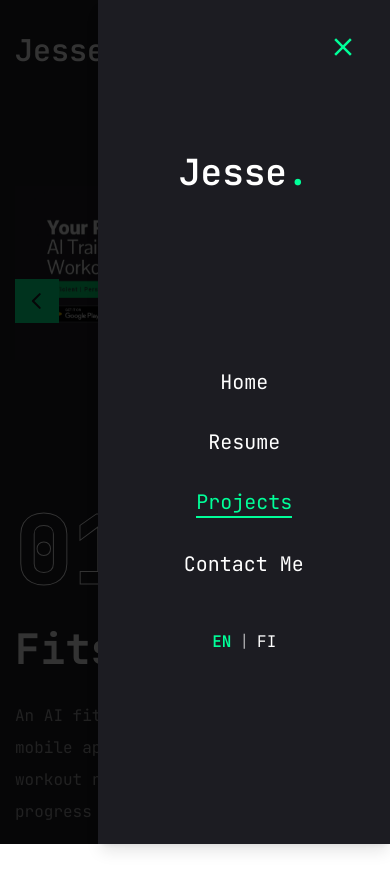
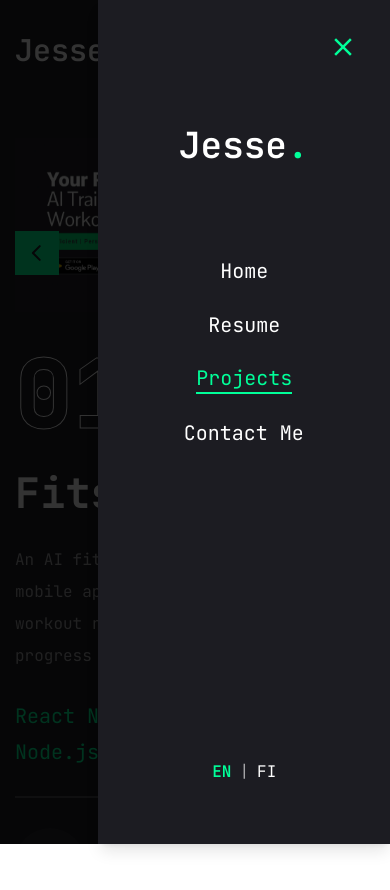
Before and after one commit to FirePlank/Portfolio, a Next.js app: page /projects in a window 390 px wide. Both pictures are taken after a click on the button 359 px from the left and 50 px from the top of the page. Shown: the top 890 px of the page. Built offline with nearby package versions, Linux system fonts and the light colour scheme.

Commit message:
feat: improved responsiveness

```diff
--- a/app/contact/page.tsx
+++ b/app/contact/page.tsx
@@ -106,7 +106,7 @@ const Contact = () => {
     return <motion.section
         initial={{opacity: 0}}
         animate={{opacity: 1, transition: {duration: 0.25, delay: 0.4, ease: "easeIn"}}}
-        className="min-h-[84vh] flex flex-col justify-between py-12 xl:px-0"
+        className="min-h-screen flex flex-col justify-between py-12 xl:px-0"
     >
         <HCaptcha
             size="invisible"
@@ -157,11 +157,11 @@ const Contact = () => {
                                         {item.icon}
                                     </div>
                                 </div>
-                                <div className="flex-1">
+                                <div className="flex-1 min-w-0">
                                     <p className="text-white/60">
                                         {t(item.label)}
                                     </p>
-                                    <p className="text-xl">
+                                    <p className="text-base md:text-lg xl:text-xl break-words overflow-hidden">
                                         {item.value}
                                     </p>
                                 </div>
--- a/app/globals.css
+++ b/app/globals.css
@@ -3,8 +3,11 @@
 @tailwind utilities;
 
 @layer base {
+    html {
+        @apply min-h-screen bg-primary;
+    }
     body {
-        @apply font-primary bg-primary text-white leading-loose;
+        @apply font-primary bg-primary text-white leading-loose min-h-screen;
     }
 
     .h1 {
--- a/app/projects/page.tsx
+++ b/app/projects/page.tsx
@@ -101,12 +101,12 @@ const Projects = () => {
         <motion.section
             initial={{opacity: 0}}
             animate={{opacity: 1, transition: {duration: 0.25, delay: 0.4, ease: "easeIn"}}}
-            className="min-h-[80vh] flex flex-col justify-center py-12 xl:py-0"
+            className="min-h-[80vh] flex flex-col justify-center xl:py-0"
         >
             <div className="container mx-auto">
                 <div className="flex flex-col xl:flex-row xl:gap-[30px]">
                     <div
-                        className="w-full xl:w-[50%] xl:h-[460px] flex flex-col xl:justify-between order-2 xl:order-none">
+                        className="mt-[-10vh] md:mt-0 w-full xl:w-[50%] xl:h-[460px] flex flex-col xl:justify-between order-2 xl:order-none">
                         <div className="flex flex-col gap-[30px] h-[50%]">
                             <div className="text-8xl leading-none font-extrabold text-transparent"
                                  style={{WebkitTextStroke: '1px white'}}>
@@ -118,7 +118,7 @@ const Projects = () => {
                             <p className="text-white/60">
                                 {projects[projectIndex].description}
                             </p>
-                            <ul className="flex gap-4">
+                            <ul className="flex flex-wrap gap-x-4 gap-y-2">
                                 {projects[projectIndex].stack.map((tech, index) => (
                                     <li key={index} className="text-xl text-accent">
                                         {tech.name}
@@ -165,7 +165,7 @@ const Projects = () => {
                         <Swiper
                             spaceBetween={30}
                             slidesPerView={1}
-                            className="xl:h-[520px] mb-12 flex justify-center items-center"
+                            className="xl:h-[520px] mb-6 xl:mb-12 flex justify-center items-center"
                             onSlideChange={(swiper) => setProjectIndex(swiper.activeIndex)}
                         >
                             {projects.map((project, index) => (
--- a/components/MobileNav.tsx
+++ b/components/MobileNav.tsx
@@ -33,9 +33,9 @@ const MobileNav = () => {
             <VisuallyHidden.Root>
                 <SheetTitle>Menu</SheetTitle>
             </VisuallyHidden.Root>
-            <SheetContent className="flex flex-col z-[1000]">
+            <SheetContent className="flex flex-col z-[1000] h-full">
                 {/* Logo */}
-                <div className="mt-32 mb-40 text-center text-2xl">
+                <div className="mt-[12vh] mb-[9vh] text-center text-2xl">
                     <Link href="/">
                         <h1 className="text-4xl font-semibold">
                             Jesse<span className="text-accent">.</span>
@@ -43,7 +43,7 @@ const MobileNav = () => {
                     </Link>
                 </div>
                 {/* Navigation */}
-                <nav className="flex flex-col justify-center items-center gap-8">
+                <nav className="flex flex-col justify-center items-center gap-[3vh]">
                     {links.map((link, index) => (
                         <Link key={index} href={link.path}
                               className={`text-xl capitalize hover:text-accent transition-all ${pathname === link.path && 'text-accent border-b-2 border-accent'}`}>
@@ -52,7 +52,7 @@ const MobileNav = () => {
                     ))}
                 </nav>
                 {/* Language Switcher */}
-                <div className="mt-8 flex justify-center">
+                <div className="mt-auto pb-8 flex justify-center">
                     <LanguageSwitcher/>
                 </div>
             </SheetContent>
--- a/components/Stats.tsx
+++ b/components/Stats.tsx
@@ -60,12 +60,12 @@ const Stats = () => {
 
     return <section className="pt-4 pb-12 xl:pt-0 xl:pb-0">
         <div className="container mx-auto">
-            <div className="grid grid-cols-2 gap-6 max-w-[80vw] mx-auto xl:max-w-none md:grid-cols-4">
+            <div className="grid grid-cols-2 gap-x-4 gap-y-6 max-w-[90vw] mx-auto xl:max-w-none md:grid-cols-4 md:gap-6">
                 {stats.map((stat, index) => (
-                    <div key={index} className="flex gap-4 items-center justify-center xl:justify-start">
+                    <div key={index} className="flex gap-2 xs:gap-3 md:gap-4 items-center justify-center xl:justify-start">
                         <CountUp end={stat.num} duration={3.5} delay={0.2} suffix={stat.approx ? '+' : ''}
-                                 className="text-4xl xl:text-6xl font-extrabold"/>
-                        <p className={`${stat.text.length < 15 ? "max-w-[100px]" : "max-w-[150px]"} leading-snug text-white/80`}>
+                                 className="text-3xl sm:text-4xl xl:text-6xl font-extrabold shrink-0"/>
+                        <p className="text-sm xs:text-base leading-tight md:leading-snug text-white/80 break-words max-w-[calc(100%-60px)] sm:max-w-[calc(100%-80px)] xl:max-w-[150px]">
                             {stat.text}
                         </p>
                     </div>
```
